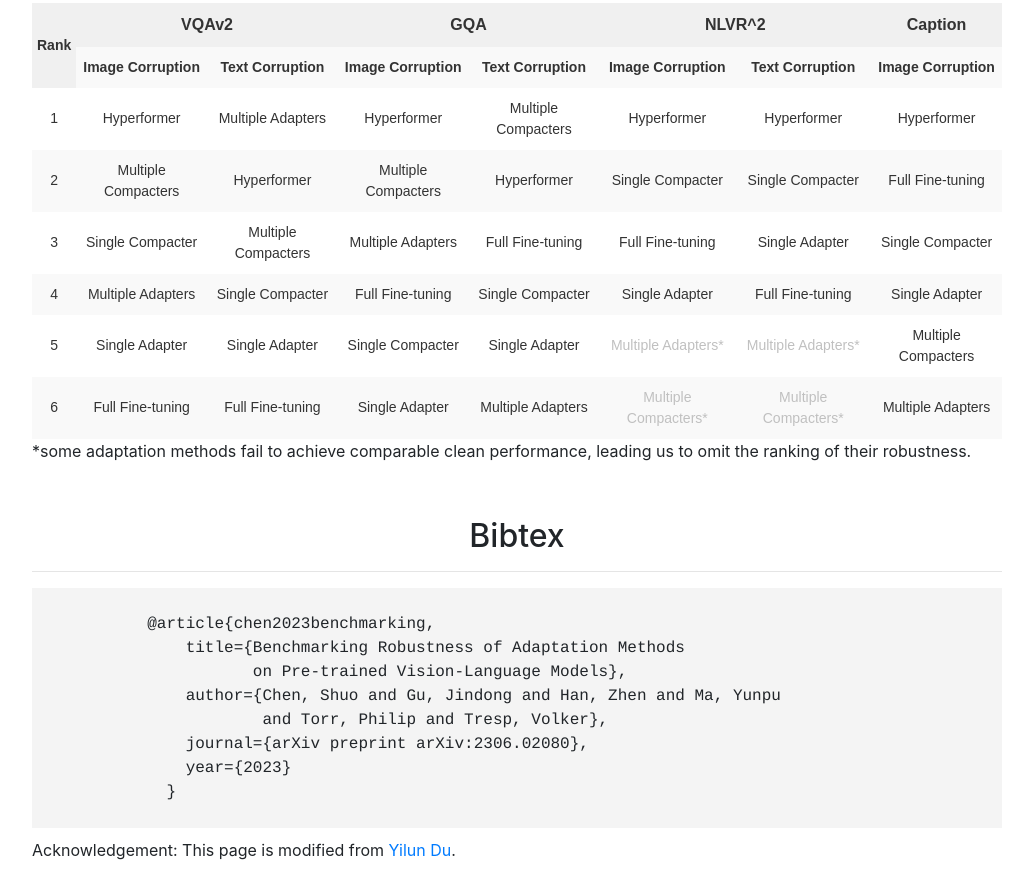
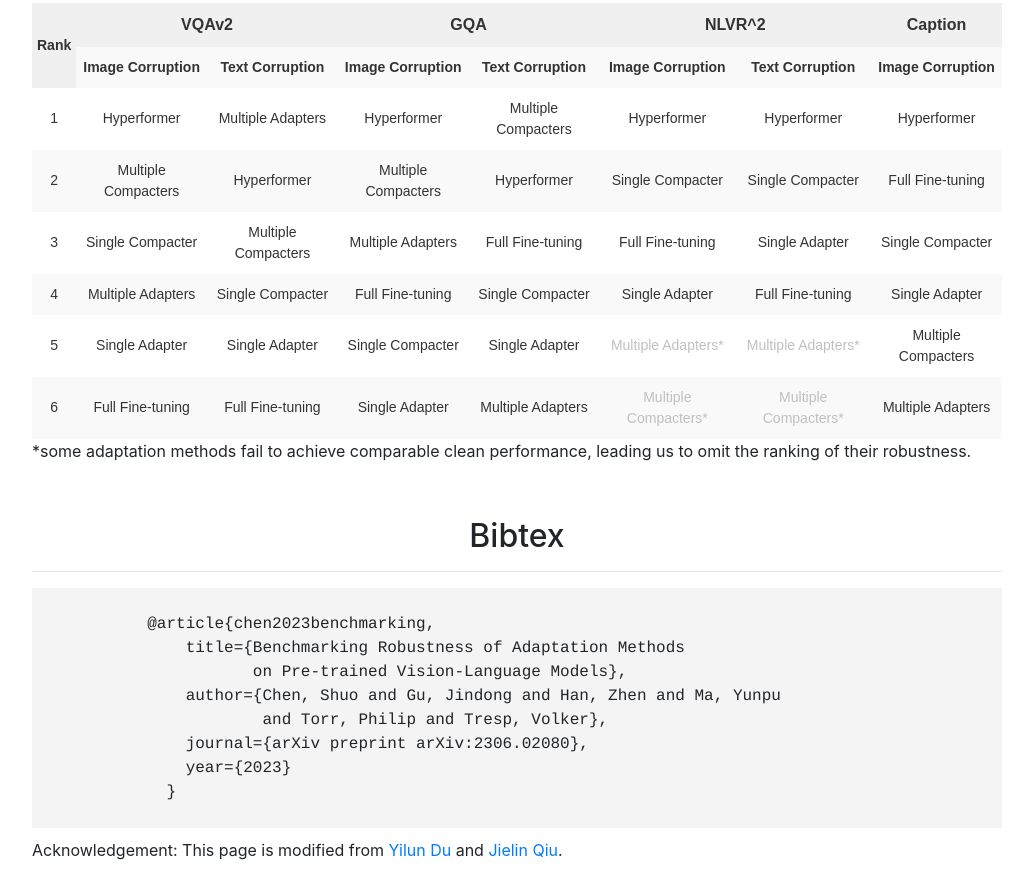
Before and after one commit to adarobustness/adarobustness.github.io, a plain HTML site: page index.html in a window 1280 px wide. Shown: the part 8888-9776 px from the top of the page, without its empty margins (123-1146 px from the left). Drawn offline with nearby package versions, Linux system fonts and the light colour scheme.

Commit message:
add acknowledgement

```diff
--- a/index.html
+++ b/index.html
@@ -204,7 +204,7 @@
 
         <footer>
             <p>
-                Acknowledgement: This page is modified from <a href="https://yilundu.github.io/">Yilun Du</a>.
+                Acknowledgement: This page is modified from <a href="https://yilundu.github.io/">Yilun Du</a> and <a href="https://www.cs.cmu.edu/~jielinq/">Jielin Qiu</a>.
             </p>
         </footer>
     </div>
```
